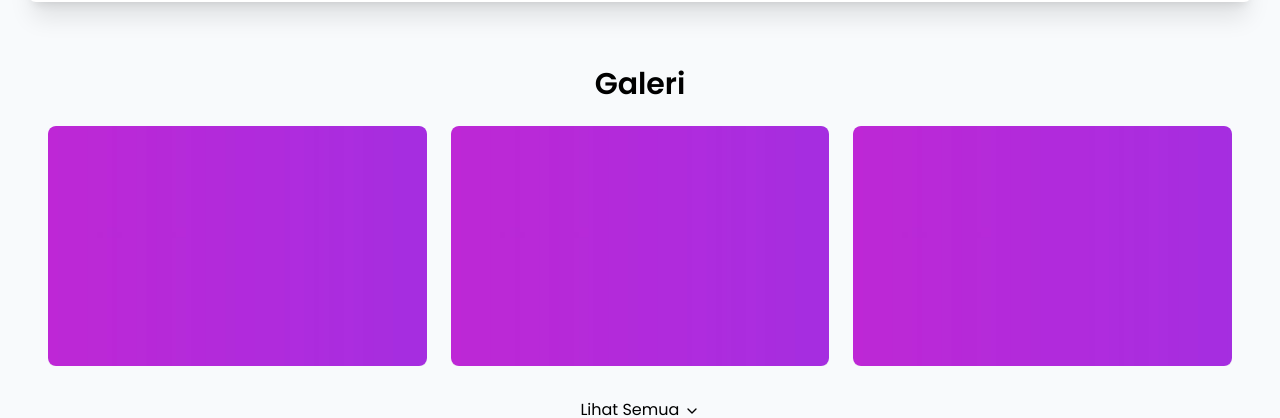
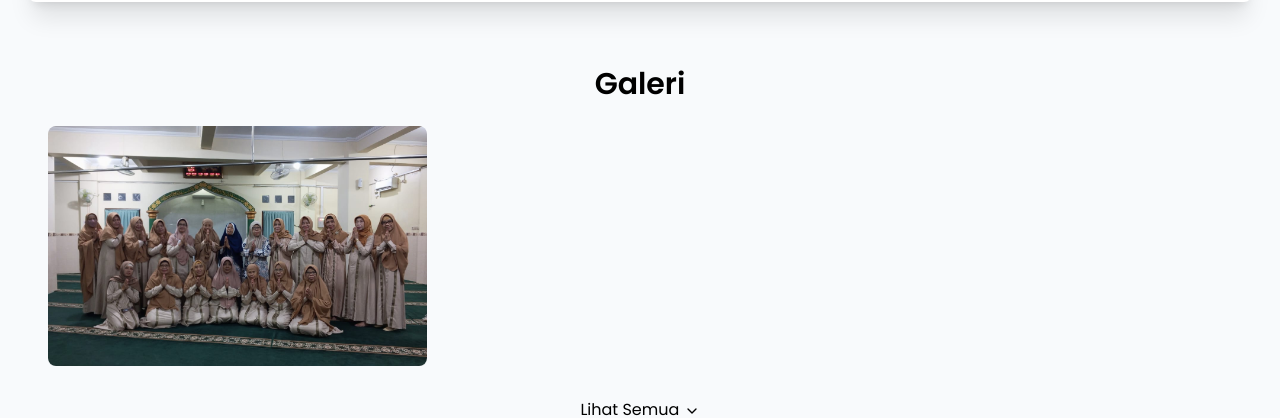
Before and after one commit to siddiqfathurahman/Masjid-ALAnhar, a React (Vite) app: page /organisasi/aisyiyah in a window 1280 px wide. Shown: the part 1662-2080 px from the top of the page. Built offline with nearby package versions, Linux system fonts and the light colour scheme.

Commit message:
update poster

```diff
--- a/src/News/Berita2.jsx
+++ b/src/News/Berita2.jsx
@@ -8,7 +8,7 @@ const Berita2 = () => {
     <>
       <div className="flex justify-center items-center bg-gray-100 font-poppins px-2 pt-10">
         <div className="w-full max-w-7xl">
-          <div className="flex-col w-full md:p-8 p-3 bg-white shadow-lg rounded-lg">
+          <div className=" w-full md:p-8 p-3 bg-white shadow-lg rounded-lg">
             <h1 className="md:text-4xl max-w-5xl text-hijau text-lg font-extrabold mb-2">
               Kajian Surah Pendek Al-Quran Rutin di Masjid Al-Anhar
             </h1>
@@ -31,6 +31,9 @@ const Berita2 = () => {
             <p>
               Dengan terselenggaranya kajian ini secara rutin, Masjid Al-Anhar berharap dapat terus mendorong semangat masyarakat untuk mendalami Al-Quran. Kegiatan ini juga diharapkan mampu menjadi salah satu media untuk memperkuat iman dan mempererat persaudaraan di tengah-tengah jamaah.
             </p>
+            <div className="pt-5">
+              <img src="/dakwah2.jpeg" alt="" className="md:w-96 w-52 h-auto rounded-lg"/>
+            </div>
             <Coment />
           </div>
         </div>
--- a/src/components/ui/Programdakwah.jsx
+++ b/src/components/ui/Programdakwah.jsx
@@ -7,7 +7,7 @@ const Programdakwah = () => {
     <h1 className="text-3xl font-extrabold">Kegiatan Dakwah</h1>
     <div className="flex flex-col md:flex-row gap-10 md:gap-32 mt-7 items-center">
       <div className="flex flex-col items-center">
-        <img src="/kajian.jpg" alt="pengajian" className="md:w-96 w-72 max-w-md h-auto rounded-2xl" />
+        <img src="/posterpengajian.png" alt="pengajian" className="md:w-96 w-72 max-w-md h-auto rounded-2xl" />
         <p className="md:max-w-md pt-3 text-left">
           Kegiatan pengajian rutin diadakan setiap akhir bulan pada hari Selasa. Acara ini bertujuan untuk
           mempererat ukhuwah Islamiyah dan meningkatkan pemahaman keagamaan bagi seluruh jamaah.
--- a/src/pages/Aisyiyah.jsx
+++ b/src/pages/Aisyiyah.jsx
@@ -7,12 +7,7 @@ import BidangAisyiyah from '../components/ui/BidangAisyiyah';
 const Aisyiyah = () => {
 
   const images = [
-    { id: 1, src: "/bg.JPG", title: "aisyiyah al-anhar" },
-    { id: 2, src: "/bg.JPG", title: "aisyiyah al-anhar"  },
-    { id: 3, src: "/bg.JPG", title: "aisyiyah al-anhar"  },
-    { id: 4, src: "/bg.JPG", title: "aisyiyah al-anhar" },
-    { id: 5, src: "/bg.JPG", title: "aisyiyah al-anhar"  },
-    { id: 6, src: "/bg.JPG", title: "aisyiyah al-anhar"  },
+    { id: 1, src: "/aisyiyah1.jpeg", title: "aisyiyah al-anhar" }
   ];
 
   return (
```
Also changed, not shown: public/aisyiyah1.jpeg (added), public/posterpengajian.png (added).
